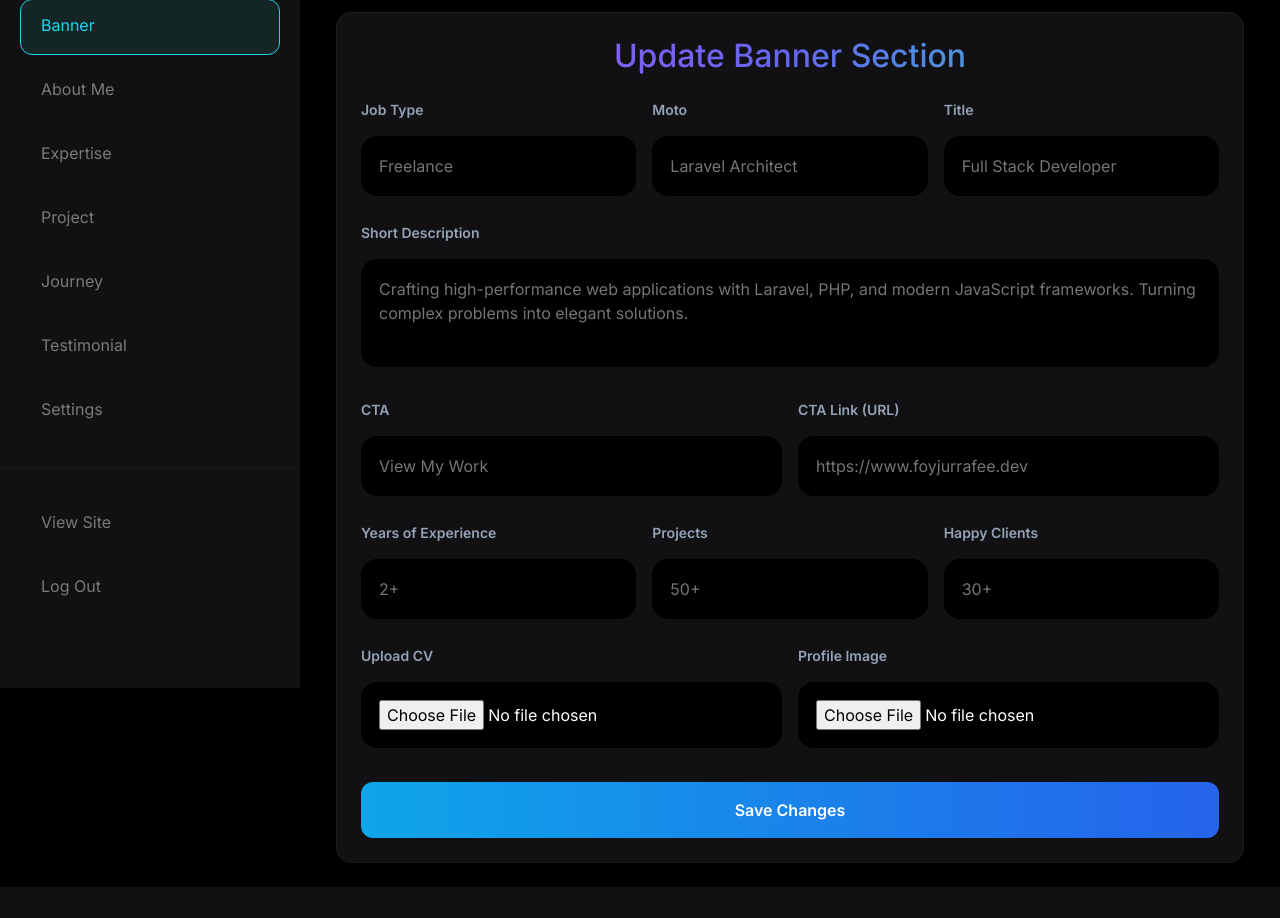
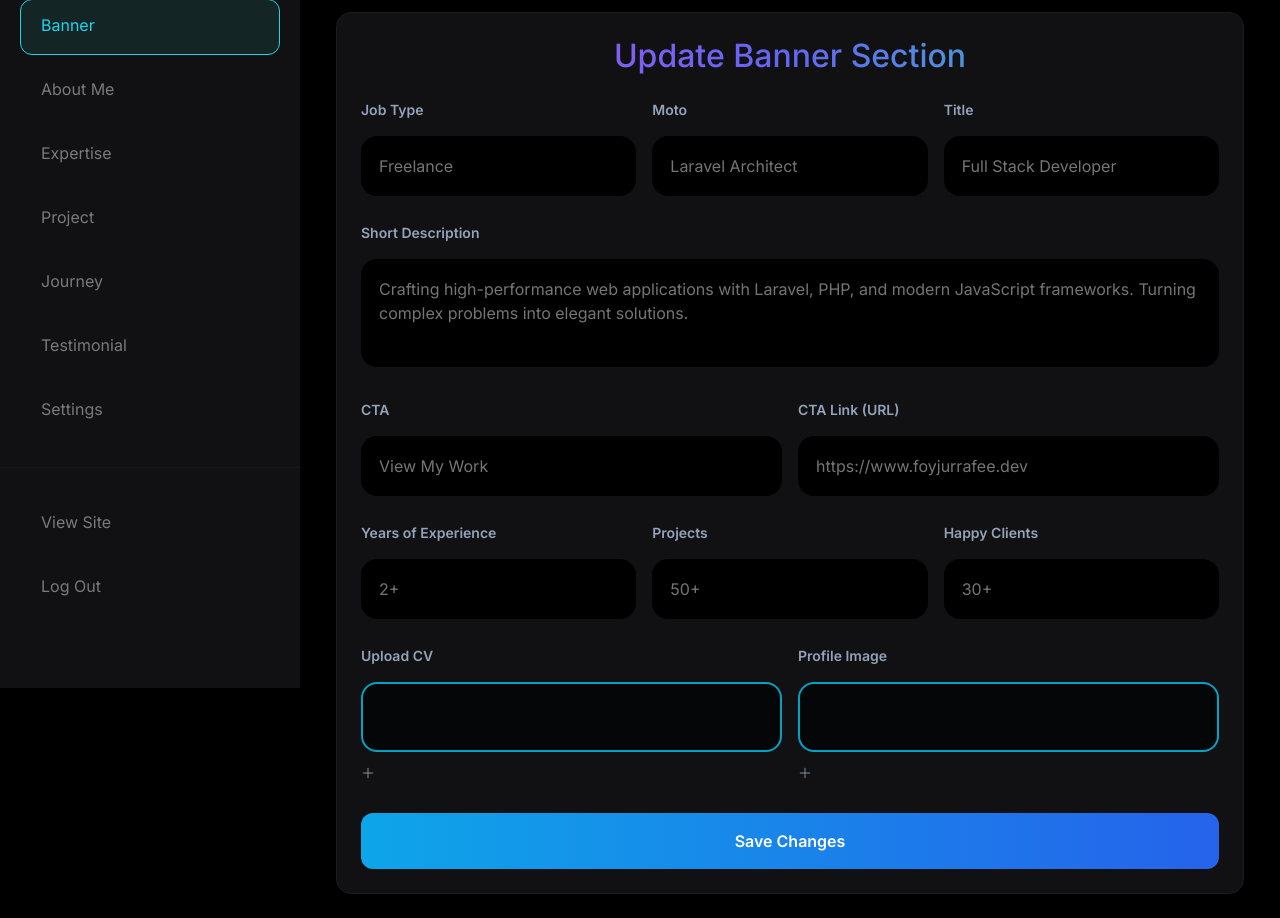
Before and after one commit to frnaib-09/php-portfolio-hw, a PHP site: page /dashboard.php in a window 1280 px wide. Shown: the part 112-1030 px from the top of the page. Before the commit the page ends 999 px from the top, so only its background shows below. Run offline with PHP 8.4, Linux system fonts and the light colour scheme; the visitor is signed in with stand-in values (Sample User, id 1); some libraries are stand-ins or nearby versions.

Commit message:
no bug day!

```diff
--- a/css/dashboard.css
+++ b/css/dashboard.css
@@ -29,8 +29,9 @@ body {
     font-family: var(--font-family);
     color: var(--primary-color);
     height: 100vh;
-    overflow-x: hidden;
+    overflow-y: hidden;
     display: flex;
+
 }
 
 a {
@@ -235,6 +236,25 @@ input:focus {
     outline: none;
 }
 
+input[type="file"]::-webkit-file-upload-button {
+    display: none;
+}
+
+input[type="file"]::webkit-file-selector-button {
+    display: none;
+}
+
+input[type="file"] {
+    border: 2px solid #00a3c4;
+    border-radius: 16px;
+    background-color: #050608;
+    color: transparent;
+    position: relative;
+    width: 100%;
+    height: 70px;
+    cursor: pointer;
+}
+
 .btn_primary {
     background: linear-gradient(90deg, #0EA5E9 0%, #2563EB 100%);
     color: white;
--- a/dashboard.php
+++ b/dashboard.php
@@ -59,12 +59,14 @@
                             <!-- Files (CV & Image) -->
                             <div class="col-md-6">
                                 <label for="cv">Upload CV</label>
-                                <input type="file" name="cv" id="cv">
+                                <input type="file" name="cv" id="cv" class="hidden-input">
+                                <label for="image" class="custom-file-box"><span class="plus-icon"><i class="bi bi-plus-lg"></i></span></label>
                                 <span class="text-danger"><?= $_SESSION['form_errors']['cv_error'] ?? null ?></span>
                             </div>
                             <div class="col-md-6">
                                 <label for="image">Profile Image</label>
                                 <input type="file" name="image" id="image">
+                                <label for="image" class="custom-file-box"><span class="plus-icon"><i class="bi bi-plus-lg"></i></span></label>
                                 <span class="text-danger"><?= $_SESSION['form_errors']['image_error'] ?? null ?></span>
                             </div>
 
@@ -79,5 +81,5 @@
     </div>
 </main>
 
-<?php include_once "./layouts/dash_footer.php";
-unset($_SESSION['form_errors']);
+<?php
+include_once "./layouts/dash_footer.php";
--- a/layouts/dash_footer.php
+++ b/layouts/dash_footer.php
@@ -6,3 +6,6 @@
     <script src="./js/dashboard.js"></script>
 </body>
 </html>
+
+<?php
+unset($_SESSION['form_errors']);
--- a/layouts/dash_header.php
+++ b/layouts/dash_header.php
@@ -15,6 +15,7 @@ if(!isset($_SESSION['authenticate'])) {
     <link rel="icon" href="./images/web logo.png">
     <link rel="stylesheet" href="./css/bootstrap.min.css">
     <link href="https://cdnjs.cloudflare.com/ajax/libs/hamburgers/1.2.1/hamburgers.min.css" rel="stylesheet">
+    <link rel="stylesheet" href="https://cdn.jsdelivr.net/npm/bootstrap-icons@1.13.1/font/bootstrap-icons.min.css">
     <link rel="stylesheet" href="./css/dashboard.css">
     <link rel="stylesheet" href="./css/responsive.css">
 </head>
```
Also changed, not shown: controller/banner_link.php (+24 -3 lines), layouts/footer.php (+3 -7 lines), 14 other files.
